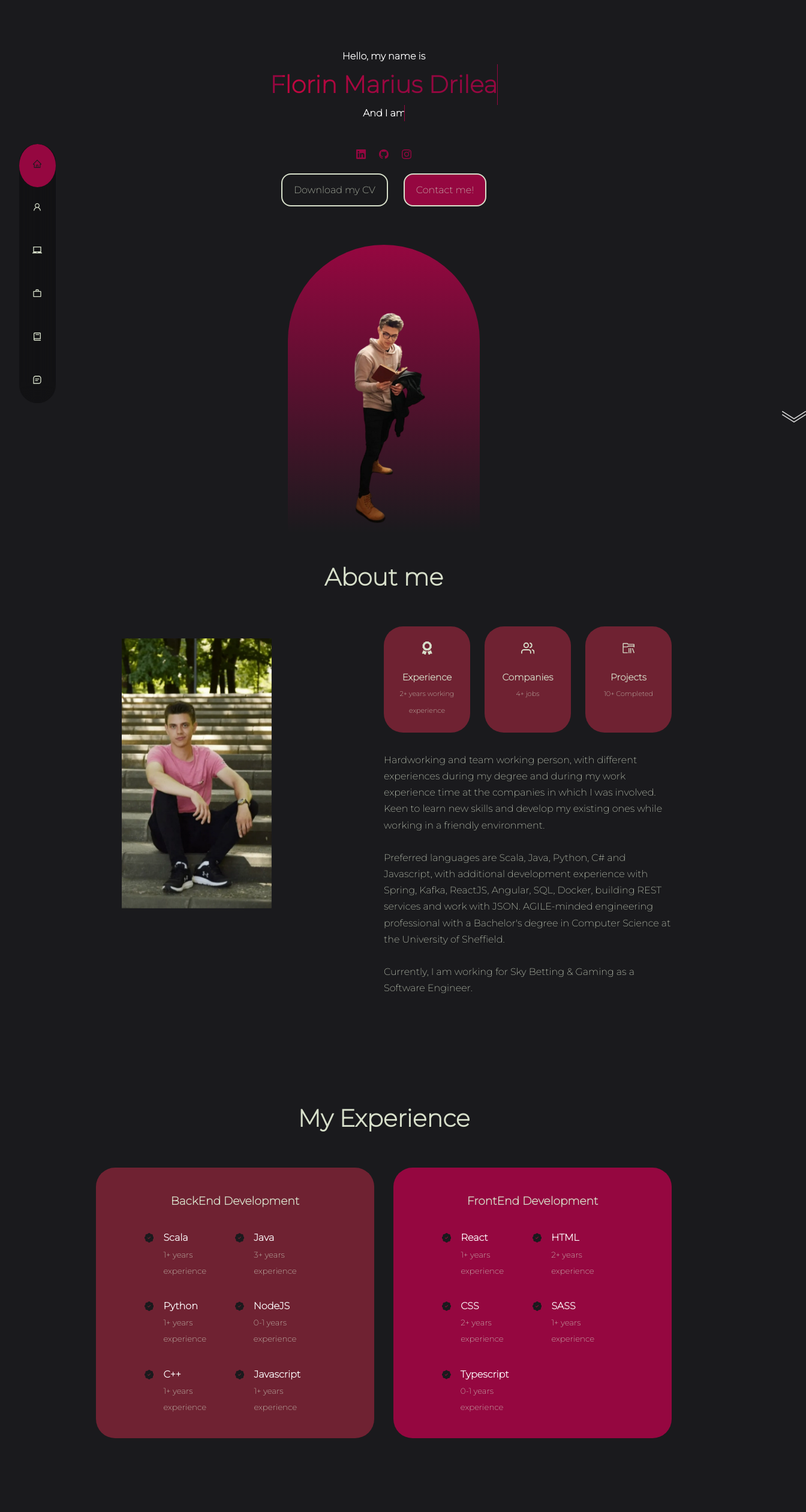
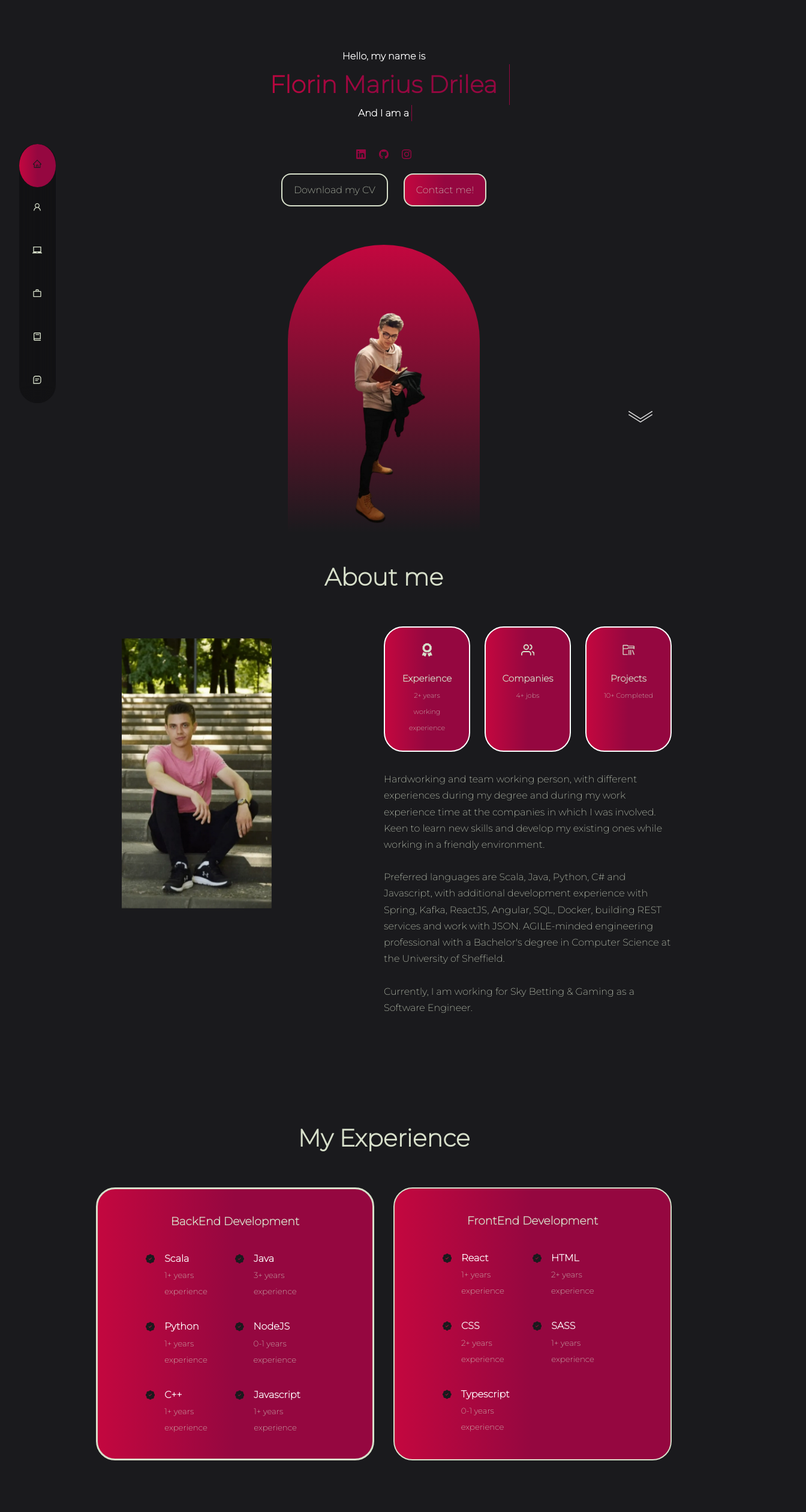
Before and after one commit to FlorinMariusDrilea/FlorinMariusDrilea-portfolio-reactjs, a React (Create React App) app: page / in a window 1280 px wide. Shown: the top 2520 px of the page at 60% size, 1344 px wide, since content can reach past the window. Built offline with nearby package versions, Linux system fonts and the light colour scheme.

Commit message:
multiple changes

```diff
--- a/src/assets/index.css
+++ b/src/assets/index.css
@@ -166,7 +166,7 @@ a:hover {
   background: linear-gradient(
     to left,
     var(--color-bg-variant) 0%,
-    var(--color-primary) 30%,
+    var(--color-bg-variant) 30%,
     var(--color-primary-variant) 92%,
     var(--color-primary-variant) 100%
   );
@@ -179,7 +179,7 @@ a:hover {
   border-radius: 12px;
   font-size: 1.2rem;
   color: white;
-  background: var(--color-bg-variant);
+  background: linear-gradient(to right, var(--color-primary-variant), var(--color-primary), var(--color-primary));
   will-change: transform;
   transform: translateY(-4px);
   transition:
--- a/src/components/about/about.css
+++ b/src/components/about/about.css
@@ -20,10 +20,10 @@
 }
 
 .about__card {
-    background: var(--color-bg-variant);
-    border: 1px solid transparent;
+    background: linear-gradient(to right, var(--color-primary-variant), var(--color-primary), var(--color-primary));
+    border: 2px solid white;
     border-radius: 32px;
-    padding: 1.5rem;
+    padding: 1.6rem;
     text-align: center;
     transition: var(--transition);
 }
--- a/src/components/contact/contact.css
+++ b/src/components/contact/contact.css
@@ -13,7 +13,7 @@
 }
 
 .contact__option {
-    background: var(--color-bg-variant);
+    background: linear-gradient(to right, var(--color-primary-variant), var(--color-primary), var(--color-primary));
     border-radius: 24px;
     padding: 1rem;
     border: 2px solid var(--color-light);
@@ -35,7 +35,7 @@
     margin-top: 0.7rem;
     display: inline-block;
     font-size: 0.8rem;
-    color: var(--color-light);
+    color: white;
 }
 
 form {
@@ -55,7 +55,7 @@ input, textarea {
     padding: 2rem;
     border-radius: 16px;
     background: transparent;
-    border: 2.5px solid var(--color-bg-variant);
+    border: 2.5px solid var(--color-primary);
     resize: none;
     color: var(--color-white);
 }
--- a/src/components/experience/experience.css
+++ b/src/components/experience/experience.css
@@ -7,16 +7,19 @@
 .experience__container > div {
     padding: 2.4rem 5rem;
     border-radius: 32px;
-    border: 1px solid transparent;
     transition: var(--transition);
 }
 
 .experience__backend {
-    background: var(--color-bg-variant);
+    background: linear-gradient(to right, var(--color-primary-variant), var(--color-primary), var(--color-primary));
+    border-radius: 64px;
+    border: 0.2rem solid var(--color-light);
 }
 
 .experience__frontend {
-    background: var(--color-primary);
+    border-radius: 24px;
+    background: linear-gradient(to right, var(--color-primary-variant), var(--color-primary), var(--color-primary));
+    border: 2px solid var(--color-light);
 }
 
 .experience__container > div:hover {
@@ -45,6 +48,10 @@
 .experience__details-icon {
     margin-top: 6px;
     color: var(--color-bg);
+}
+
+.experience__details-icon > .experience__backend:hover {
+    color: var(--color-light);
 }
 
 /* =================== MEDIA(MEDIUM) ====================== */
--- a/src/components/footer/footer.css
+++ b/src/components/footer/footer.css
@@ -3,7 +3,7 @@ footer {
     font-size: 1.1rem;
     text-align: center;
     margin-top: 5rem;
-    background: var(--color-bg-variant);
+    background: linear-gradient(to right, var(--color-primary-variant), var(--color-primary), var(--color-primary));
 }
 
 footer a {
@@ -50,7 +50,7 @@ footer a {
 }
 
 .footer__socials a:hover {
-    background: transparent;
+    background: white;
     color: var(--color-bg);
     border-color: var(--color-bg);
 }
--- a/src/components/header/header.css
+++ b/src/components/header/header.css
@@ -25,7 +25,7 @@ h1 {
     font-size: 16px;
     white-space: nowrap;
     overflow: hidden;
-    width: 140px;
+    width: 160px;
     animation: type 2s steps(40,end) forwards;
 }
 
@@ -36,7 +36,7 @@ h1 {
     background: linear-gradient(to right, var(--color-primary-variant), var(--color-primary), var(--color-primary));
     font-weight: 800;
     white-space: nowrap;
-    width: 380px;
+    width: 420px;
     -webkit-background-clip: text;
     -webkit-text-fill-color: transparent;
     overflow: hidden;
@@ -49,7 +49,7 @@ h1 {
     font-size: 16px;
     white-space: nowrap;
     overflow: hidden;
-    width: 90px;
+    width: 120px;
     animation: type 2s steps(40,end) 5s forwards;
 }
 
@@ -59,7 +59,7 @@ h1 {
     font-size: 16px;
     white-space: nowrap;
     overflow: hidden;
-    width: 150px;
+    width: 180px;
     animation: type 3s steps(40,end) 7s forwards;
 }
 
@@ -120,7 +120,7 @@ h1 {
 }
 
 .cv > a.btn-primary {
-    background: var(--color-primary);
+    background: linear-gradient(to right, var(--color-primary-variant), var(--color-primary), var(--color-primary));
 }
 
 .cv > a:hover {
@@ -139,7 +139,7 @@ h1 {
 .header__socials::after {
     width: 1px;
     height: 2rem;
-    background: var(--color-primary);
+    background: linear-gradient(to right, var(--color-primary-variant), var(--color-primary), var(--color-primary));
 }
 
 .header__socials a:hover {
@@ -149,7 +149,7 @@ h1 {
 /* ======= ME IMAGE =========== */
 
 .me {
-    background: linear-gradient(var(--color-primary), transparent);
+    background: linear-gradient(var(--color-primary-variant), transparent);
     width: 20rem;
     height: 30rem;
     position: absolute;
@@ -165,7 +165,7 @@ h1 {
 .scroll__down {
     position: absolute;
     width: 40px;
-    right: -4rem;
+    right: 12rem;
     bottom: 6rem;
     font-weight: 500;
     font-size: 0.9rem;
@@ -187,7 +187,7 @@ h1 {
     }
 
     .scroll__down {
-        right: -2rem;
+        right: 2rem;
         bottom: 2rem;
     }
 }
@@ -204,8 +204,8 @@ h1 {
     }
 
     .scroll__down {
-        right: -0.8rem;
-        bottom: 8rem;
+        right: 1rem;
+        bottom: 2rem;
         width: 24px;
     }
 
--- a/src/components/nav/nav.css
+++ b/src/components/nav/nav.css
@@ -24,7 +24,7 @@ nav a:hover {
 }
 
 nav a.active {
-    background: var(--color-primary);
+    background: linear-gradient(to right, var(--color-primary-variant), var(--color-primary), var(--color-primary));
     color: var(--color-bg);
 }
 
--- a/src/components/portfolio/Portfolio.jsx
+++ b/src/components/portfolio/Portfolio.jsx
@@ -1,6 +1,6 @@
 import React from 'react'
 import IMG1 from '../../assets/portfolio.webp'
-import IMG2 from '../../assets/weather-1.webp'
+import IMG2 from '../../assets/tinder.webp'
 import IMG3 from '../../assets/wordle.webp'
 import IMG4 from '../../assets/robots.webp'
 import IMG5 from '../../assets/football-2.webp'
@@ -18,8 +18,8 @@ const imageData = [
   {
     id: 2,
     image: IMG2,
-    title: 'Weather Show using weather API with javascript',
-    github: 'https://github.com/FlorinMariusDrilea/weather-api-javascript',
+    title: 'A clone of Tinder Website version built with JS/MongoDB',
+    github: 'https://github.com/FlorinMariusDrilea/tinder-app-similar/tree/main/tinder-clone-similar',
     demo: IMG2
   },
   {
@@ -69,7 +69,7 @@ function Portfolio() {
                   <h3>{title}</h3>
                   <div className="portfolio__item__cta">
                     <a href={github} className='btn' target="_blank" rel="noreferrer">Github</a>
-                    <a href={demo} className='btn btn-primary' target="_blank" rel="noreferrer">Image/Demo</a>
+                    <a href={demo} className='btn btn-primary' target="_blank" rel="noreferrer">Demo</a>
                   </div>
                 </article>
               </div>
--- a/src/components/portfolio/portfolio.css
+++ b/src/components/portfolio/portfolio.css
@@ -5,10 +5,10 @@
 }
 
 .portfolio__items {
-    background: var(--color-bg-variant);
+    background: linear-gradient(to right, var(--color-primary-variant), var(--color-primary), var(--color-primary));
     padding: 2rem;
     border-radius: 48px;
-    border: 1px solid transparent;
+    border: 2px solid var(--color-light);
     transition: var(--transition);
 }
 
--- a/src/components/work/work.css
+++ b/src/components/work/work.css
@@ -17,7 +17,7 @@
 }
 
 .work__job {
-    background: var(--color-bg-variant);
+    background: linear-gradient(to right, var(--color-primary-variant), var(--color-primary), var(--color-primary));
     text-align: center;
     padding: 1.8rem;
     border-radius: 64px;
```
Also changed, not shown: src/assets/tinder.webp (added), src/assets/weather-1.webp (deleted).
